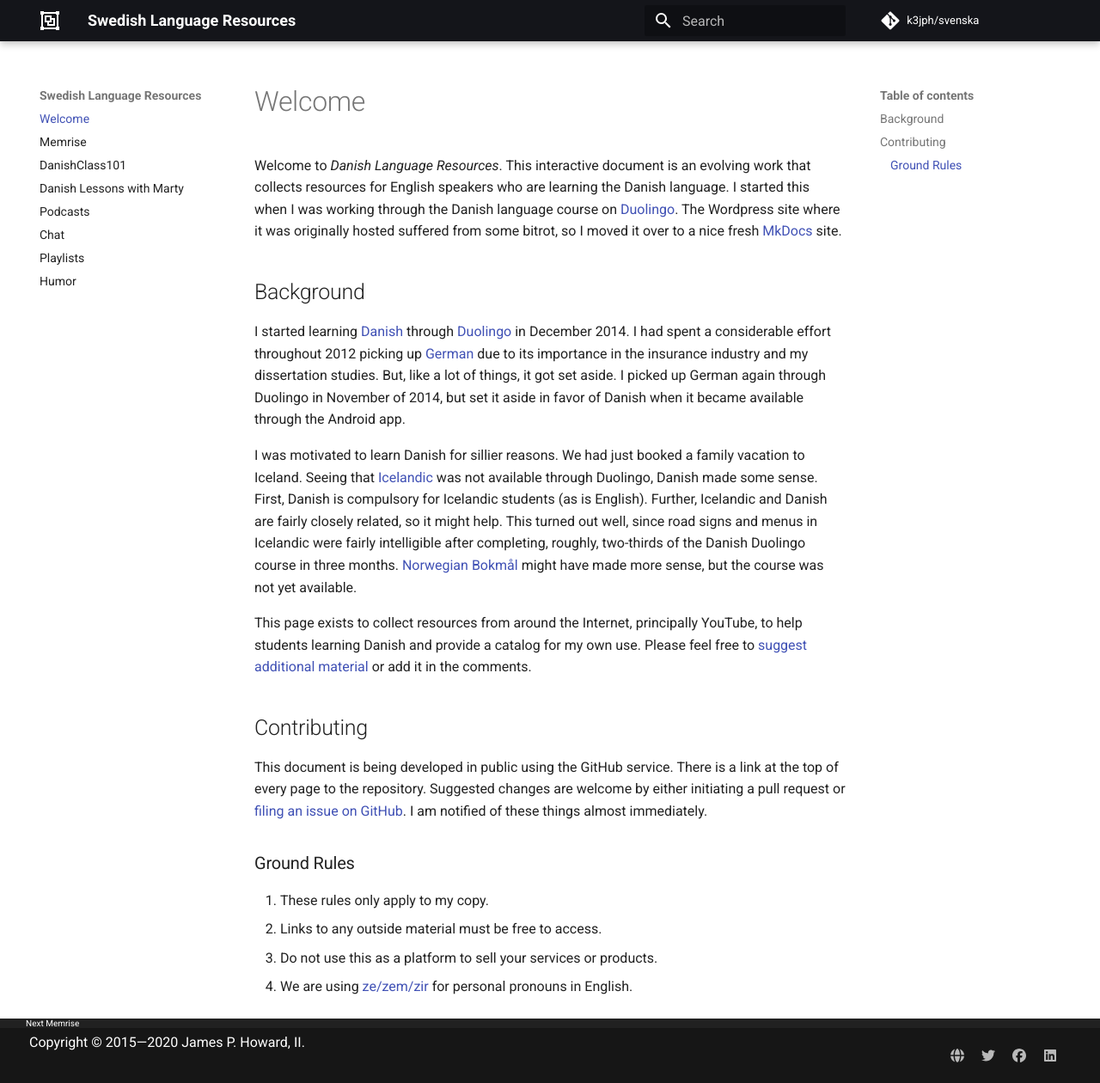
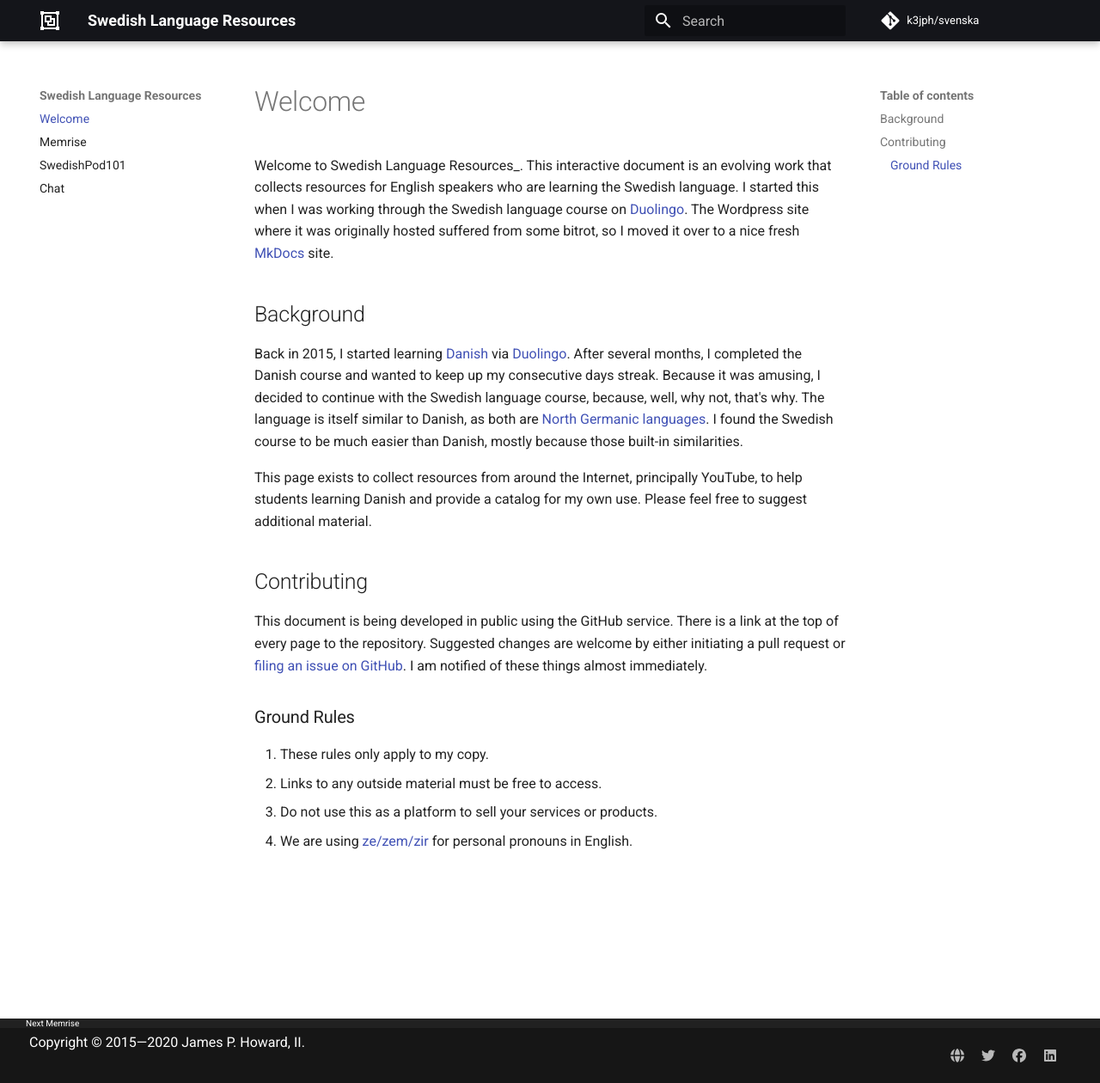
Before and after one commit to k3jph/svenska, an MkDocs documentation site: the page built from docs/index.md, in a window 1280 px wide and 1260 px high. Shown: the whole window at 86% size. Built offline with MkDocs 1.6.1 and Material for MkDocs 9.7.7, drawn with Linux system fonts in a browser that asks for light colours; comment, search, counter and statistics services are not loaded.

Commit message:
Baseline Swedish language resources

```diff
--- a/docs/index.md
+++ b/docs/index.md
@@ -1,48 +1,37 @@
 # Welcome
 
-Welcome to _Danish Language Resources_.  This interactive document
+Welcome to Swedish Language Resources_.  This interactive document
 is an evolving work that collects resources for English speakers
-who are learning the Danish language.  I started this when I was
-working through the Danish language course on
-[Duolingo](https://www.duolingo.com/course/da/en/Learn-Danish).
+who are learning the Swedish language.  I started this when I was
+working through the Swedish language course on
+[Duolingo](https://www.duolingo.com/course/sv/en/Learn-Swedish).
 The Wordpress site where it was originally hosted suffered from
 some bitrot, so I moved it over to a nice fresh
 [MkDocs](https://www.mkdocs.org/) site.
 
 ## Background
 
-I started learning [Danish](http://en.wikipedia.org/wiki/Danish_language)
-through [Duolingo](http://duolingo.com) in December 2014.  I had
-spent a considerable effort throughout 2012 picking up
-[German](http://en.wikipedia.org/wiki/German_language) due to its
-importance in the insurance industry and my dissertation studies.
-But, like a lot of things, it got set aside.  I picked up German
-again through Duolingo in November of 2014, but set it aside in
-favor of Danish when it became available through the Android app.
-
-I was motivated to learn Danish for sillier reasons.  We had just
-booked a family vacation to Iceland.  Seeing that
-[Icelandic](http://en.wikipedia.org/wiki/Icelandic_language) was
-not available through Duolingo, Danish made some sense.  First,
-Danish is compulsory for Icelandic students (as is English).  Further,
-Icelandic and Danish are fairly closely related, so it might help.
-This turned out well, since road signs and menus in Icelandic were
-fairly intelligible after completing, roughly, two-thirds of the
-Danish Duolingo course in three months.  [Norwegian
-Bokmål](http://en.wikipedia.org/wiki/Bokmål) might have made more
-sense, but the course was not yet available.
+Back in 2015, I started learning [Danish](/dansk) via
+[Duolingo](http://duolingo.com).  After several months, I completed
+the Danish course and wanted to keep up my consecutive days streak.
+Because it was amusing, I decided to continue with the Swedish
+language course, because, well, why not, that's why.  The language
+is itself similar to Danish, as both are [North Germanic
+languages](https://en.wikipedia.org/wiki/North_Germanic_languages).  I
+found the Swedish course to be much easier than Danish, mostly
+because those built-in similarities.
 
 This page exists to collect resources from around the Internet,
 principally YouTube, to help students learning Danish and provide
-a catalog for my own use.  Please feel free to [suggest additional
-material](/contact-me/) or add it in the comments.
+a catalog for my own use.  Please feel free to suggest additional
+material.
 
 ## Contributing
 
 This document is being developed in public using the GitHub service.
 There is a link at the top of every page to the repository.  Suggested
 changes are welcome by either initiating a pull request or [filing
-an issue on GitHub](https://github.com/k3jph/dansk/issues).  I
+an issue on GitHub](https://github.com/k3jph/svenska/issues).  I
 am notified of these things almost immediately.
 
 ### Ground Rules
--- a/mkdocs.yml
+++ b/mkdocs.yml
@@ -12,12 +12,8 @@ use_directory_urls: true
 nav:
     - Welcome: index.md
     - Memrise: memrise.md
-    - DanishClass101: danishclass101.md
-    - Danish Lessons with Marty: marty.md
-    - Podcasts: podcasts.md
+    - SwedishPod101: swedishpod101.md
     - Chat: chat.md
-    - Playlists: playlists.md
-    - Humor: humor.md
 
 # Configuration
 theme:
```
Also changed, not shown: docs/chat.md (+4 -15 lines), docs/danishclass101.md (deleted, +0 -12 lines), docs/humor.md (deleted, +0 -6 lines), docs/marty.md (deleted, +0 -8 lines), docs/memrise.md (+6 -5 lines), docs/playlists.md (deleted, +0 -15 lines), docs/podcasts.md (deleted, +0 -15 lines), docs/swedishpod101.md (added, +15 -0 lines).
